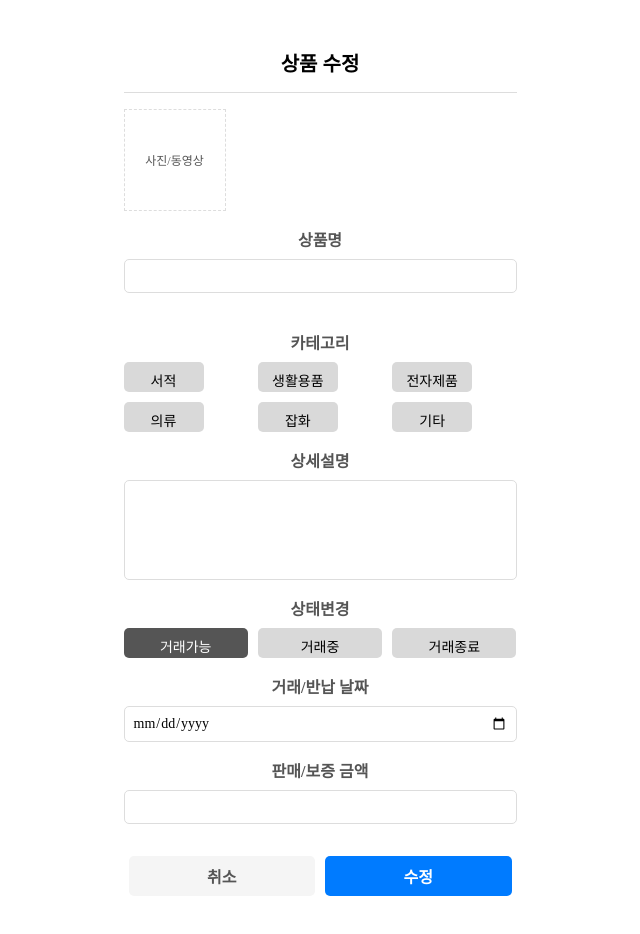
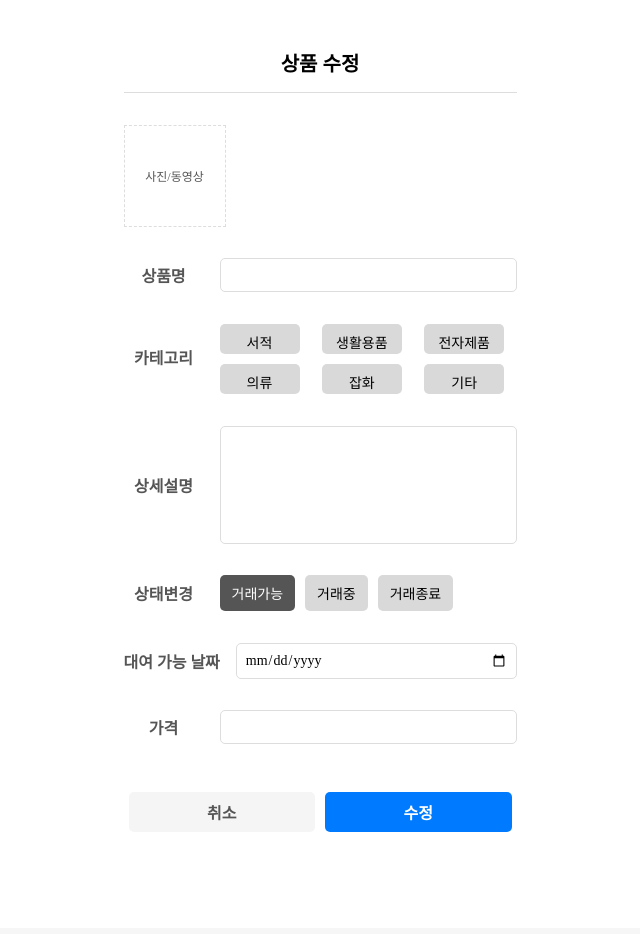
Before and after one commit to UJeongff/MoongChee, a React (Vite) app: page /edit/1 in a window 1280 px wide. Shown: the top 934 px of the page, without its empty margins (320-960 px from the left). Built offline with nearby package versions, Linux system fonts and the light colour scheme; no server answers; a web font is replaced by a local one.

Commit message:
edit.jsx update

```diff
--- a/src/pages/Edit.jsx
+++ b/src/pages/Edit.jsx
@@ -1,12 +1,9 @@
-// src/components/Edit.jsx
-
 import React, { useState, useContext, useEffect } from "react";
 import styled from "styled-components";
+import { UserContext } from "../contexts/UserContext.jsx";
 import { useNavigate, useParams } from "react-router-dom";
-import { useAxios } from "../axiosInstance.js";
-import { UserContext } from "../contexts/UserContext.jsx";
+import axios from "axios";
 
-// Styled Components (변경 없음)
 const Container = styled.div`
   display: flex;
   flex-direction: column;
@@ -45,28 +42,18 @@ const UploadSection = styled.section`
     height: 100px;
     border: 1px dashed #ddd;
     display: flex;
-    flex-wrap: wrap; /* 이미지가 여러 개일 경우 */
     justify-content: center;
     align-items: center;
     text-align: center;
     font-size: 12px;
     color: #555;
     cursor: pointer;
-    overflow: hidden;
-
-    img {
-      width: 100%;
-      height: 100%;
-      object-fit: cover;
-      border-radius: 5px;
-      margin-bottom: 5px;
-    }
   }
 `;
 
 const InputRow = styled.div`
   display: flex;
-  flex-direction: column; /* 에러 메시지를 아래에 표시하기 위해 변경 */
+  align-items: center;
   margin-bottom: 16px;
   width: 100%;
 
@@ -74,34 +61,28 @@ const InputRow = styled.div`
     font-size: 16px;
     font-weight: bold;
     color: #555;
-    margin-bottom: 8px;
+    margin-right: 16px;
+    min-width: 80px;
   }
 
   input,
   textarea {
+    flex: 1;
     border: 1px solid #ddd;
     border-radius: 5px;
     padding: 8px;
     font-size: 14px;
-    width: 100%;
-    box-sizing: border-box;
   }
 
   textarea {
     resize: none;
     height: 100px;
   }
-
-  .error {
-    color: red;
-    font-size: 12px;
-    margin-top: 4px;
-  }
 `;
 
 const CategorySection = styled.section`
   display: flex;
-  flex-direction: column; /* 에러 메시지를 아래에 표시하기 위해 변경 */
+  align-items: flex-start;
   width: 100%;
   margin-bottom: 16px;
 
@@ -109,13 +90,8 @@ const CategorySection = styled.section`
     font-size: 16px;
     font-weight: bold;
     color: #555;
-    margin-bottom: 8px;
-  }
-
-  .error {
-    color: red;
-    font-size: 12px;
-    margin-top: 4px;
+    margin-right: 16px;
+    min-width: 80px;
   }
 `;
 
@@ -123,7 +99,7 @@ const CategoryList = styled.div`
   display: grid;
   grid-template-columns: repeat(3, 1fr);
   gap: 10px;
-  width: 100%;
+  flex: 1;
 
   button {
     padding: 8px 12px;
@@ -144,43 +120,35 @@ const CategoryList = styled.div`
 
 const StatusSection = styled.section`
   display: flex;
-  flex-direction: column; /* 에러 메시지를 아래에 표시하기 위해 변경 */
+  align-items: center;
+  margin-bottom: 16px;
   width: 100%;
-  margin-bottom: 16px;
 
   label {
     font-size: 16px;
     font-weight: bold;
     color: #555;
-    margin-bottom: 8px;
+    margin-right: 16px;
+    min-width: 80px;
   }
 
   div {
     display: flex;
     gap: 10px;
-    width: 100%;
-  }
 
     button {
-    flex: 1;
       padding: 8px 12px;
       border: none;
       background-color: #d9d9d9;
       border-radius: 5px;
       font-size: 14px;
       cursor: pointer;
-    height: 30px;
 
       &.selected {
         background-color: #555;
         color: white;
       }
     }
-
-  .error {
-    color: red;
-    font-size: 12px;
-    margin-top: 4px;
   }
 `;
 
@@ -207,224 +175,266 @@ const ButtonContainer = styled.div`
   }
 
   .submit-btn {
-    background-color: ${(props) => (props.disabled ? "#f0f0f0" : "#007bff")};
-    color: ${(props) => (props.disabled ? "#888" : "white")};
-    cursor: ${(props) => (props.disabled ? "not-allowed" : "pointer")};
+    background-color: #007bff;
+    color: white;
   }
 `;
 
-const categoryMapping = {
+const Edit = () => {
+  const { id } = useParams();
+  const navigate = useNavigate();
+  const { userInfo } = useContext(UserContext); // 상품 ID 가져오기
+  const {
+    ongoingProducts,
+    setOngoingProducts,
+    closedProducts,
+    setClosedProducts,
+  } = useContext(UserContext);
+
+  const categoryToKeywordMap = {
+    서적: "BOOK",
+    생활용품: "NECESSITY",
+    전자제품: "ELECTRONICS",
+    의류: "CLOTH",
+    잡화: "GOODS",
+    기타: "OTHER",
+  };
+
+  const product =
+    ongoingProducts.find((item) => item.id === parseInt(id)) || {};
+
+  const [input, setInput] = useState({
+    ...product,
+    status: product.status || "거래가능",
+  });
+
+  const [productImages, setProductImages] = useState([]);
+
+  const keywordToCategoryMap = {
+    BOOK: "서적",
     NECESSITY: "생활용품",
-  BOOK: "서적",
     ELECTRONICS: "전자제품",
     CLOTH: "의류",
     GOODS: "잡화",
     OTHER: "기타",
   };
 
-const koreanToEnglishCategory = {
-  생활용품: "NECESSITY",
-  서적: "BOOK",
-  전자제품: "ELECTRONICS",
-  의류: "CLOTH",
-  잡화: "GOODS",
-  기타: "OTHER",
-};
-
-const statusMapping = {
-  거래가능: "ACTIVE",
-  거래중: "RESERVED",
-  거래종료: "CLOSED",
-};
-
-const englishToKoreanStatus = {
+  const statusMappingToKorean = {
     ACTIVE: "거래가능",
     RESERVED: "거래중",
     CLOSED: "거래종료",
   };
 
-const Edit = () => {
-  const { id } = useParams();
-  const navigate = useNavigate();
-  const { ongoingProducts, userInfo } = useContext(UserContext);
-  const axiosInstance = useAxios();
-
-  // 상태 정의
-  const [input, setInput] = useState({
-    productName: "",
-    keyword: "",
-    content: "",
-    date: "",
-    price: "",
-    image: null,
-    status: "거래가능",
+  useEffect(() => {
+    const fetchProductDetails = async () => {
+      try {
+        const apiUrl = "http://43.203.202.100:8080/api/v1";
+        const response = await axios.get(`${apiUrl}/posts/${id}`, {
+          headers: {
+            Authorization: `Bearer ${userInfo?.jwtToken?.accessToken}`,
+          },
         });
 
-  const [errors, setErrors] = useState({});
-  const [loading, setLoading] = useState(false);
-  const [existingImageUrls, setExistingImageUrls] = useState([]);
-
-  const [checklist, setChecklist] = useState({
-    termsConfirmed: true, // Edit 페이지에서는 기본값을 true로 설정하거나 필요에 따라 변경
+        if (response.status === 200) {
+          const productData = response.data.data;
+          setInput({
+            productName: productData.name || "",
+            content: productData.productContent || "",
+            category: keywordToCategoryMap[productData.keyword] || "",
+            status: statusMappingToKorean[productData.postStatus] || "거래가능",
+            possibleDate: productData.date || "",
+            price: productData.price || "",
+            image: productData.productImageUrls?.[0] || "",
           });
-
-  useEffect(() => {
-    console.log("Ongoing Products:", ongoingProducts); // 데이터 확인
-    const foundProduct = ongoingProducts.find((item) => item.id === parseInt(id));
-    console.log("Found Product:", foundProduct); // 선택된 상품 확인
-
-    if (foundProduct) {
-      setInput({
-        productName: foundProduct.productName || "",
-        keyword: categoryMapping[foundProduct.keyword] || foundProduct.keyword || "",
-        content: foundProduct.productContent || "",
-        date: foundProduct.date ? foundProduct.date.slice(0, 10) : "",
-        price: foundProduct.price || "",
-        image: null,
-        status: englishToKoreanStatus[foundProduct.postStatus] || "거래가능",
-      });
-      setExistingImageUrls(foundProduct.productImageUrls || [foundProduct.image]);
         }
-  }, [id, ongoingProducts]);
-
-
-
-  // 유효성 검사 함수
-  const validate = () => {
-    const newErrors = {};
-    if (!input.productName) newErrors.productName = "상품명을 입력하세요.";
-    if (!input.keyword) newErrors.keyword = "카테고리를 선택하세요.";
-    if (!input.status) newErrors.status = "상태를 선택하세요.";
-    if (!input.price) newErrors.price = "가격을 입력하세요.";
-    // 추가적인 유효성 검사 필요 시 여기에 추가
-    setErrors(newErrors);
-    return Object.keys(newErrors).length === 0;
+      } catch (error) {
+        console.error("상품 상세 정보 로드 에러:", error);
+        alert("상품 정보를 가져오는 중 오류가 발생했습니다.");
+      }
     };
 
+    fetchProductDetails();
+  }, [id, userInfo]);
+
   const handleCategoryClick = (category) => {
-    setInput({ ...input, keyword: category });
+    setInput({ ...input, category });
   };
 
   const handleStatusClick = (status) => {
     setInput({ ...input, status });
   };
 
-  const handleFileUpload = (e) => {
-    const file = e.target.files[0];
-    if (file) {
-      setInput({ ...input, image: file });
-    }
-  };
-
-  const handleInputChange = (e) => {
-    const { name, value } = e.target;
-    setInput({ ...input, [name]: value });
+  const handleCancel = () => {
+    navigate("/ongoing-transaction");
   };
 
   const handleSubmit = async () => {
     try {
-      if (!validate()) return;
-      if (!checklist.termsConfirmed) {
-        alert("모든 약관에 동의해야 합니다.");
+      const apiUrl = "http://43.203.202.100:8080/api/v1";
+
+      // 카테고리 매핑 확인
+      const keyword = categoryToKeywordMap[input.category];
+      if (!keyword) {
+        alert("유효하지 않은 카테고리입니다.");
         return;
       }
-      setLoading(true);
 
-      const apiUrl = import.meta.env.VITE_REACT_APP_API_URL || "http://43.203.202.100:8080";
-      const patchUrl = `${apiUrl}/api/v1/posts/${id}`;
-
-      const formData = new FormData();
-      formData.append("name", input.productName);
-      formData.append("keyword", koreanToEnglishCategory[input.keyword]);
-      formData.append("productContent", input.content);
-      formData.append("date", input.date);
-      formData.append("price", input.price);
-      formData.append("postStatus", statusMapping[input.status]);
-
-      if (input.image) {
-        formData.append("productImages", input.image);
-      } else if (existingImageUrls.length > 0) {
-        existingImageUrls.forEach((url) => formData.append("productImageUrls", url));
+      // 필수 값 검증
+      if (
+        !input.productName ||
+        !input.content ||
+        !input.price ||
+        !input.category
+      ) {
+        alert("모든 필수 입력 항목을 입력해주세요.");
+        return;
       }
 
-      console.log("FormData Entries:");
-      for (let [key, value] of formData.entries()) {
-        console.log(`${key}:`, value);
+      // LocalDateTime 형식으로 변환
+      const date = input.possibleDate ? `${input.possibleDate}T00:00:00` : null;
+
+      // FormData 생성 및 필드 추가
+      const formData = new FormData();
+      const statusMapping = {
+        거래종료: "CLOSED",
+        거래중: "RESERVED",
+        거래가능: "ACTIVE",
+      };
+
+      const requestDTO = {
+        name: input.productName,
+        productContent: input.content,
+        keyword,
+        postStatus: statusMapping[input.status],
+        date,
+        price: parseInt(input.price, 10),
+      };
+
+
+      formData.append("requestDTO", JSON.stringify(requestDTO));
+
+      // 이미지 파일 추가
+      if (productImages && productImages.length > 0) {
+        productImages.forEach((file) => {
+          formData.append("productImages", file);
+        });
       }
 
-      const response = await axiosInstance.patch(patchUrl, formData, {
+      // API 요청
+      const response = await axios.patch(`${apiUrl}/posts/${id}`, formData, {
         headers: {
           Authorization: `Bearer ${userInfo?.jwtToken?.accessToken}`,
+          "Content-Type": "multipart/form-data",
         },
       });
 
+      // 요청 성공 시 처리
       if (response.status === 200) {
+        const updatedProduct = response.data.data;
+
+        if (updatedProduct.postStatus === "CLOSED") {
+          // 거래 상태가 'CLOSED'인 경우 -> 종료된 거래 페이지로 이동
+          setOngoingProducts((prev) =>
+            prev.filter((product) => product.postId !== parseInt(id))
+          );
+          setClosedProducts((prev) => [...prev, updatedProduct]);
+          alert("거래가 종료되었습니다.");
+          navigate("/closed-transaction");
+        } else {
+          // 거래 상태가 'ACTIVE' 또는 'RESERVED'인 경우 -> 진행중인 거래 목록 업데이트
+          setOngoingProducts((prev) => {
+            return prev.map((product) =>
+              product.postId === parseInt(id) ? updatedProduct : product
+            );
+          });
           alert("상품이 성공적으로 수정되었습니다.");
           navigate("/ongoing-transaction");
         }
+      }
     } catch (error) {
-      console.error("상품 수정 에러:", error);
+      console.error("게시물 수정 에러:", error);
+
       if (error.response) {
-        console.error("서버 응답 에러:", error.response.data);
-        alert(`에러 메시지: ${error.response.data.message || "상품 수정에 실패했습니다."}`);
+        console.error("응답 상태:", error.response.status);
+        console.error("응답 데이터:", error.response.data);
+
+        const errorMessage =
+          error.response.data?.message || "게시물 수정 중 오류가 발생했습니다.";
+        alert(`서버 오류 메시지: ${errorMessage}`);
+      } else {
+        console.error("요청 자체 에러:", error.message);
+        alert("게시물 수정 요청을 처리하지 못했습니다.");
       }
-    } finally {
-      setLoading(false);
     }
+  };
+
+  const handleFileUpload = (e) => {
+    const files = Array.from(e.target.files); // 파일 배열로 변환
+    setProductImages(files); // 상태에 파일 저장
+  };
+
+  const onChangeInput = (e) => {
+    const { name, value } = e.target;
+    setInput({
+      ...input,
+      [name]: value,
+    });
   };
 
   return (
     <Container>
       <Header>상품 수정</Header>
       <UploadSection>
-        <div className="upload-box" onClick={() => document.getElementById("fileInput").click()}>
+        <div className="upload-box">
+          <label>
             {input.image ? (
-            <img src={URL.createObjectURL(input.image)} alt="미리보기" />
-          ) : existingImageUrls.length > 0 ? (
-            existingImageUrls.map((url, index) => (
-              <img
-                key={index}
-                src={url}
-                alt={`기존 이미지 ${index + 1}`}
-                onError={(e) => { e.target.src = "/default-image.png"; }} // 기본 이미지로 대체
-              />
-            ))
+              <img src={input.image} alt="미리보기" style={{ width: "100%" }} />
             ) : (
               "사진/동영상"
             )}
             <input
-            id="fileInput"
               type="file"
               accept="image/*"
               onChange={handleFileUpload}
+              multiple
               style={{ display: "none" }}
             />
+          </label>
         </div>
       </UploadSection>
 
       <InputRow>
         <label>상품명</label>
-        <input type="text" name="productName" value={input.productName} onChange={handleInputChange} />
-        {errors.productName && <span className="error">{errors.productName}</span>}
+        <input
+          type="text"
+          name="productName"
+          value={input.productName || ""}
+          onChange={onChangeInput}
+        />
       </InputRow>
       <CategorySection>
         <h4>카테고리</h4>
         <CategoryList>
-          {["서적", "생활용품", "전자제품", "의류", "잡화", "기타"].map((keyword) => (
+          {["서적", "생활용품", "전자제품", "의류", "잡화", "기타"].map(
+            (category) => (
               <button
-              key={keyword}
-              onClick={() => handleCategoryClick(keyword)}
-              className={input.keyword === keyword ? "selected" : ""}
+                key={category}
+                onClick={() => handleCategoryClick(category)}
+                className={input.category === category ? "selected" : ""}
               >
-              {keyword}
+                {category}
               </button>
-          ))}
+            )
+          )}
         </CategoryList>
-        {errors.keyword && <span className="error">{errors.keyword}</span>}
       </CategorySection>
       <InputRow>
         <label>상세설명</label>
-        <textarea name="content" value={input.content} onChange={handleInputChange} />
+        <textarea
+          name="content"
+          value={input.content || ""}
+          onChange={onChangeInput}
+        />
       </InputRow>
       <StatusSection>
         <label>상태변경</label>
@@ -439,32 +449,34 @@ const Edit = () => {
             </button>
           ))}
         </div>
-        {errors.status && <span className="error">{errors.status}</span>}
       </StatusSection>
       <InputRow>
-        <label>거래/반납 날짜</label>
-        <input type="date" name="date" value={input.date} onChange={handleInputChange} />
+        <label>대여 가능 날짜</label>
+        <input
+          type="date"
+          name="possibleDate"
+          value={input.possibleDate || ""}
+          onChange={onChangeInput}
+        />
       </InputRow>
       <InputRow>
-        <label>판매/보증 금액</label>
-        <input type="number" name="price" value={input.price} onChange={handleInputChange} />
-        {errors.price && <span className="error">{errors.price}</span>}
+        <label>가격</label>
+        <input
+          type="text"
+          name="price"
+          value={input.price || ""}
+          onChange={onChangeInput}
+        />
       </InputRow>
       <ButtonContainer>
-        <button className="cancel-btn" onClick={() => navigate("/ongoing-transaction")}>
+        <button
+          className="cancel-btn"
+          onClick={() => navigate("/ongoing-transaction")}
+        >
           취소
         </button>
-        <button
-          className="submit-btn"
-          onClick={handleSubmit}
-          disabled={loading || !checklist.termsConfirmed}
-          style={{
-            backgroundColor: loading || !checklist.termsConfirmed ? "#f0f0f0" : "#007bff",
-            color: loading || !checklist.termsConfirmed ? "#888" : "white",
-            cursor: loading || !checklist.termsConfirmed ? "not-allowed" : "pointer",
-          }}
-        >
-          {loading ? "수정 중..." : "수정"}
+        <button className="submit-btn" onClick={handleSubmit}>
+          수정
         </button>
       </ButtonContainer>
     </Container>
```
Also changed, not shown: src/pages/Ongoing.jsx (+10 -1 lines). Lines whose indentation alone changed are shown as unchanged.
